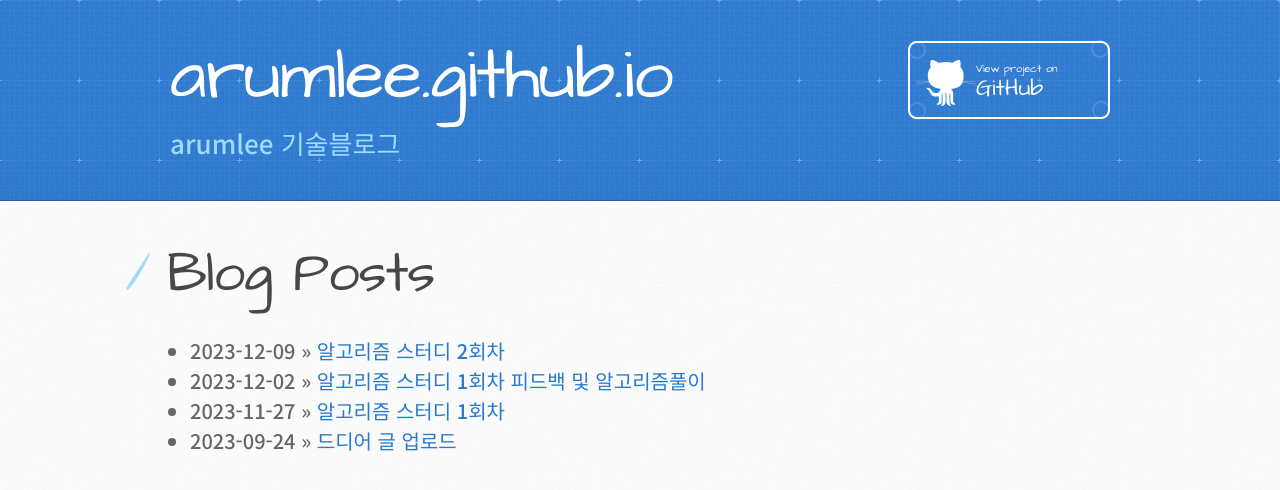
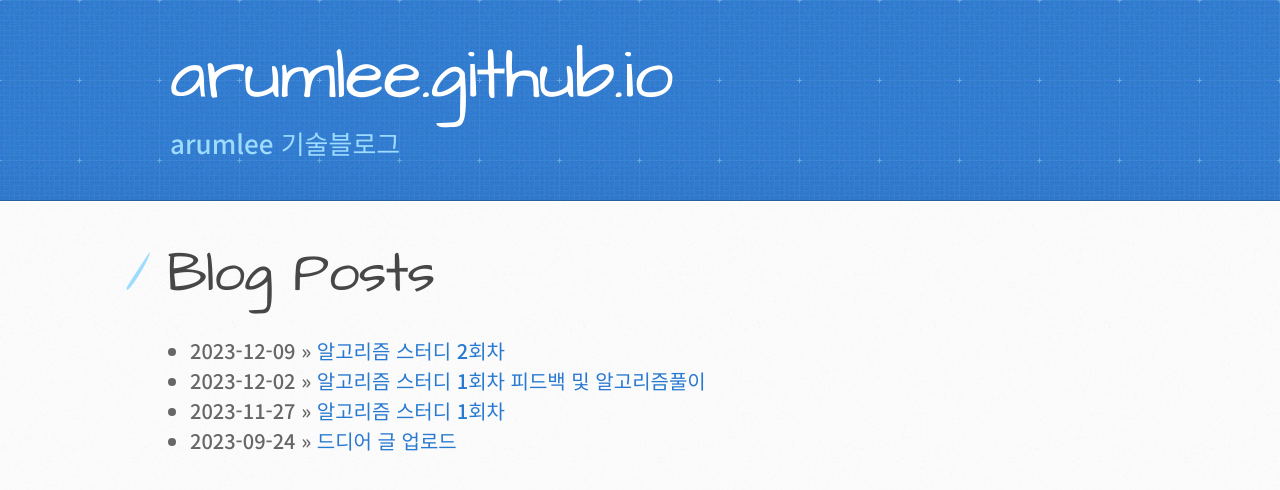
Before and after one commit to arumlee/arumlee.github.io, a Jekyll site: the page built from index.html, in a window 1280 px wide. Shown: the top 490 px of the page. Built offline with Jekyll 4.4.1, drawn with Linux system fonts in a browser that asks for light colours.

Commit message:
layout 및 index 수정

```diff
--- a/_layouts/default.html
+++ b/_layouts/default.html
@@ -21,7 +21,7 @@
       <div class="inner">
         <h1> {{ site.name }} </h1>
         <h2> {{ site.description }}</h2>
-        <a href="https://github.com/pietromenna/jekyll-architect-theme" class="button"><small>View project on</small> GitHub</a>
+        <!-- <a href="https://github.com/pietromenna/jekyll-architect-theme" class="button"><small>View project on</small> GitHub</a> -->
       </div>
     </header>
 
--- a/index.html
+++ b/index.html
@@ -1,13 +1,16 @@
 ---
 layout: default
-title: Architect Theme by Jason Long
+title: arumlee 기술블로그
 ---
 
 <div id="home">
   <h1>Blog Posts</h1>
   <ul class="posts">
     {% for post in site.posts %}
-      <li><span>{{ post.date | date:"%Y-%m-%d" }}</span> &raquo; <a href="{{ site.baseurl }}{{ post.url }}">{{ post.title }}</a></li>
+    <li>
+      <span>{{ post.date | date:"%Y-%m-%d" }}</span> &raquo;
+      <a href="{{ site.baseurl }}{{ post.url }}">{{ post.title }}</a>
+    </li>
     {% endfor %}
   </ul>
 </div>
```
